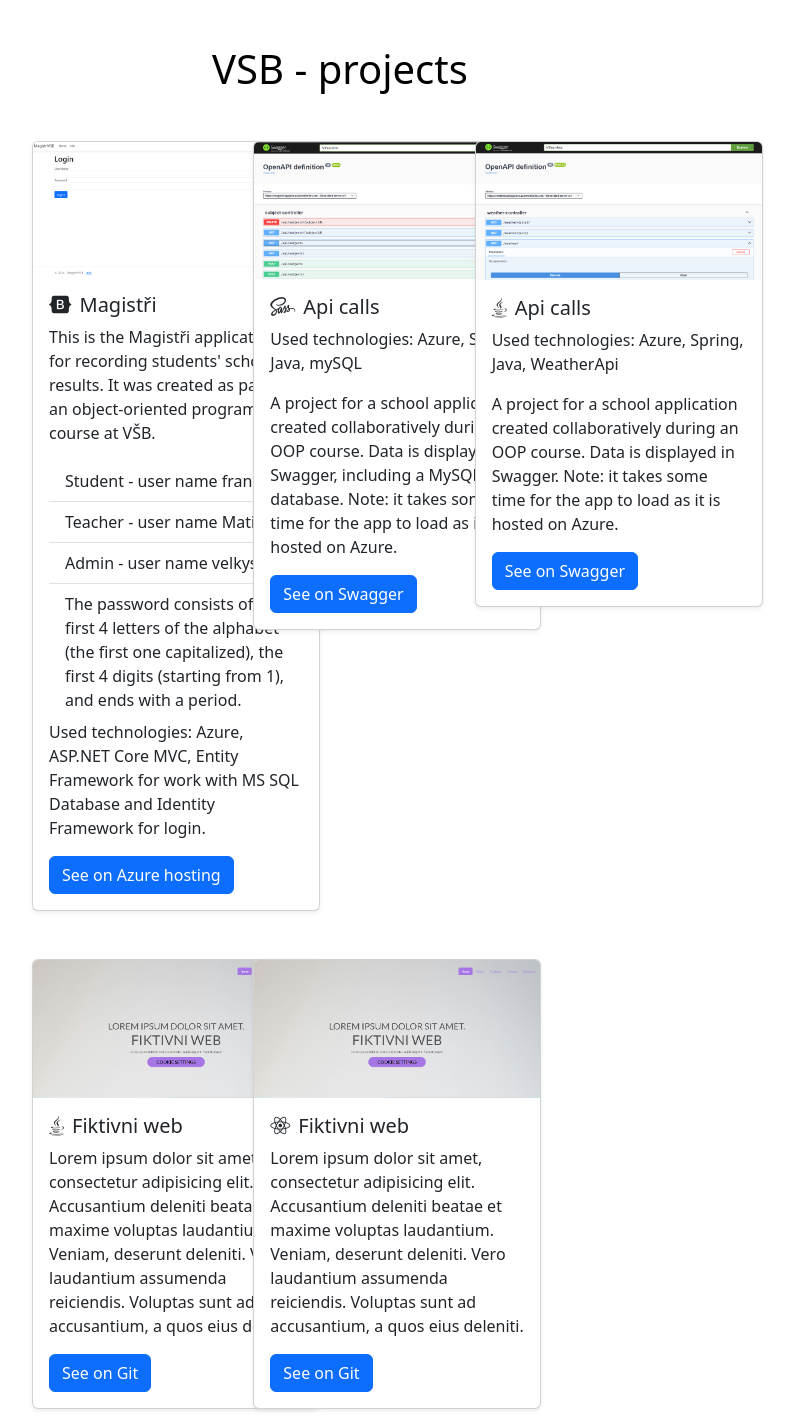
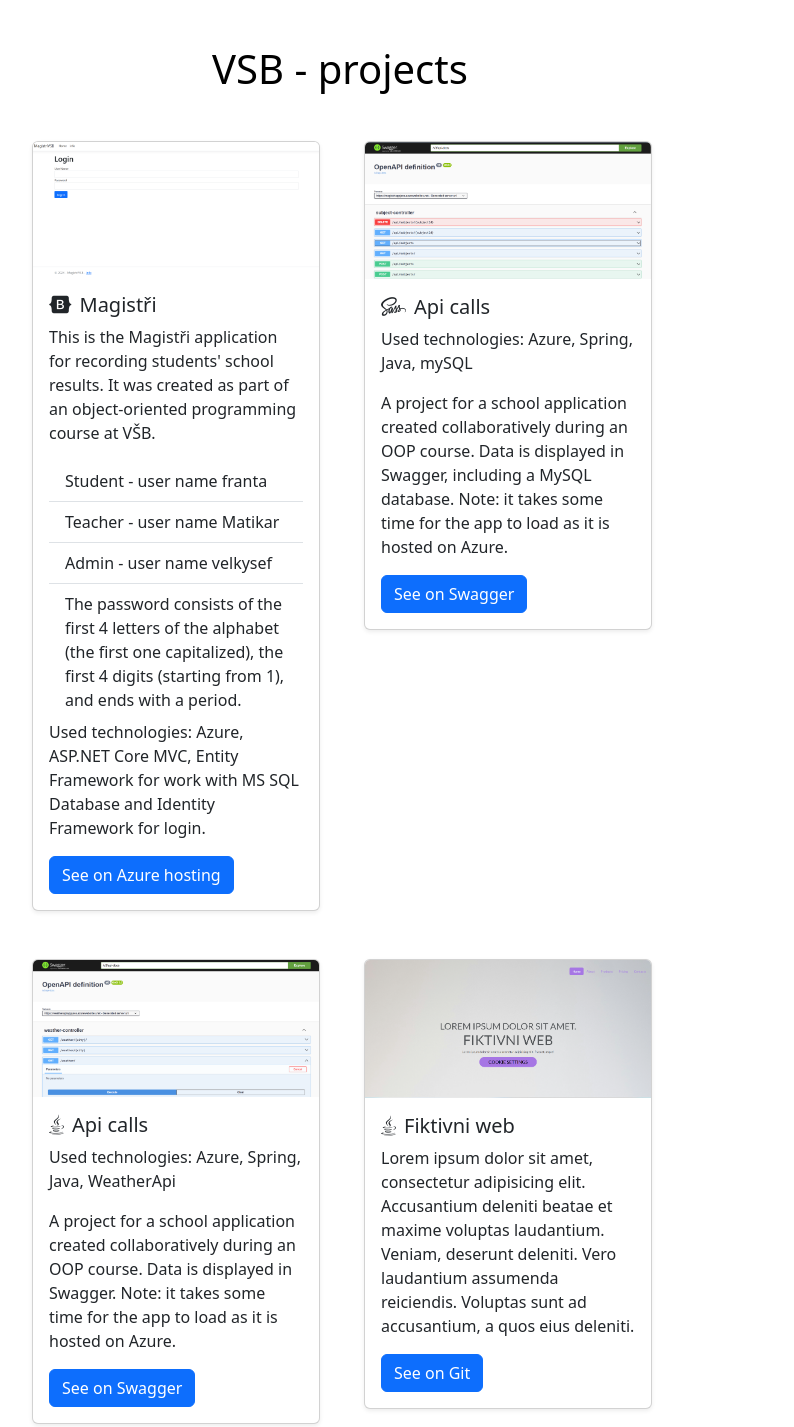
Before and after one commit to MarinaP-prog/MarinaP-prog.github.io, a website: page index.html in a window 1280 px wide. Shown: the part 814-2241 px from the top of the page, without its empty margins (300-1094 px from the left). Drawn offline with Linux system fonts and the light colour scheme.

Commit message:
Same width cards

```diff
--- a/index.html
+++ b/index.html
@@ -87,8 +87,8 @@
 
             <section id="projects-vsb" class="container col-xxl-8 col-lg-6 col-12 me-auto">
                 <h1 class="text-body-emphasis text-center my-5">VSB - projects</h1>
-                <div class="row row-cols-1 row-cols-md-3 g-5">
-                    <div class="col">
+                <div class="row  g-5"> <!--row-cols-1 row-cols-md-3-->
+                    <div class="col-sm-6 mb-3 mb-sm-0">
                         <div class="card shadow-sm" style="width: 18rem;">
                             <img src="./images/MagistriVSB.png" class="card-img-top" alt="web fiktivni">
                             <div class="card-body">
@@ -106,7 +106,7 @@
                             </div>
                         </div>
                     </div>
-                    <div class="col">
+                    <div class="col-sm-6 mb-3 mb-sm-0">
                         <div class="card shadow-sm" style="width: 18rem;">
                             <img src="./images/MagistriAppJava.png" class="card-img-top" alt="web fiktivni">
                             <div class="card-body">
@@ -118,7 +118,7 @@
                             </div>
                         </div>
                     </div>
-                    <div class="col">
+                    <div class="col-sm-6 mb-3 mb-sm-0">
                         <div class="card shadow-sm" style="width: 18rem;">
                             <img src="./images/WeatherApi.png" class="card-img-top" alt="web fiktivni">
                             <div class="card-body">
@@ -130,7 +130,7 @@
                             </div>
                         </div>
                     </div>
-                    <div class="col">
+                    <div class="col-sm-6 mb-3 mb-sm-0">
                         <div class="card shadow-sm" style="width: 18rem;">
                             <img src="./images/fiktivni.png" class="card-img-top" alt="web fiktivni">
                             <div class="card-body">
@@ -144,7 +144,7 @@
                             </div>
                         </div>
                     </div>
-                    <div class="col">
+                    <div class="col-sm-6 mb-3 mb-sm-0">
                         <div class="card shadow-sm" style="width: 18rem;">
                             <img src="./images/fiktivni.png" class="card-img-top" alt="web fiktivni">
                             <div class="card-body">
```
